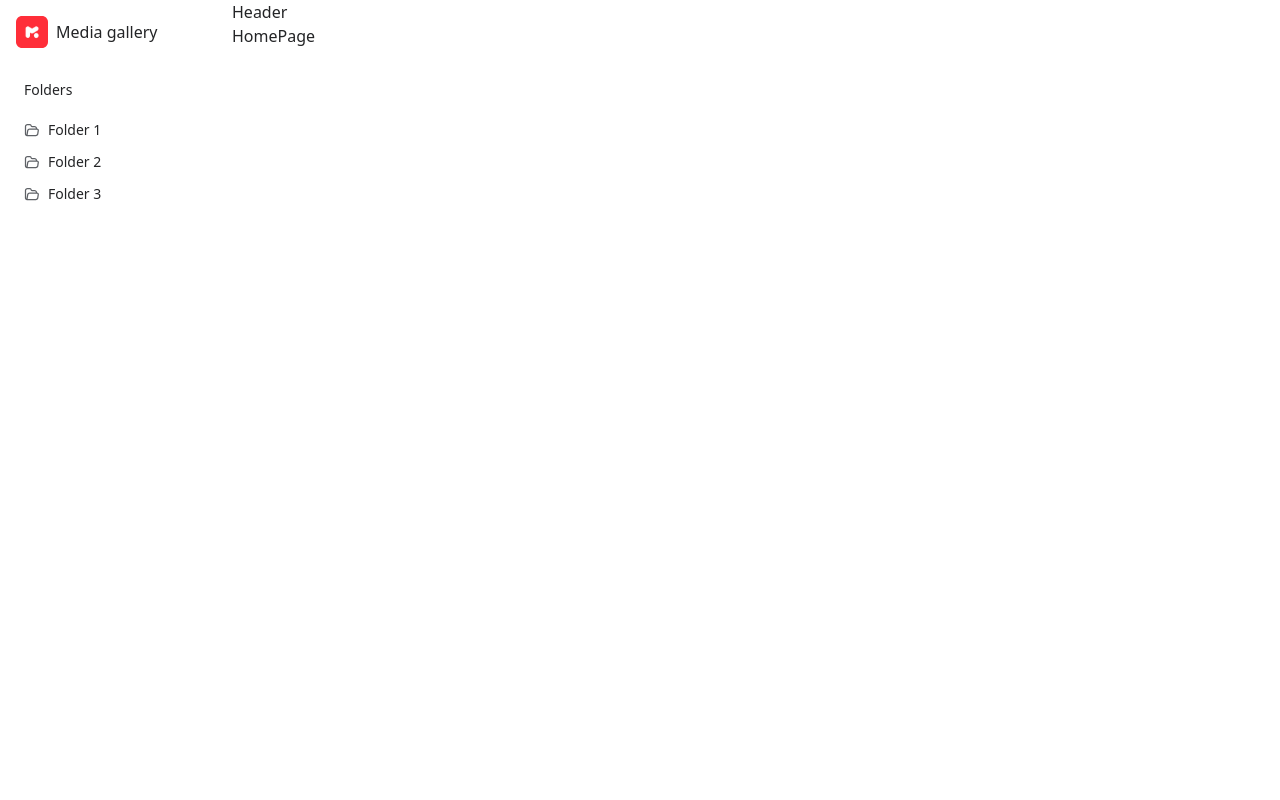
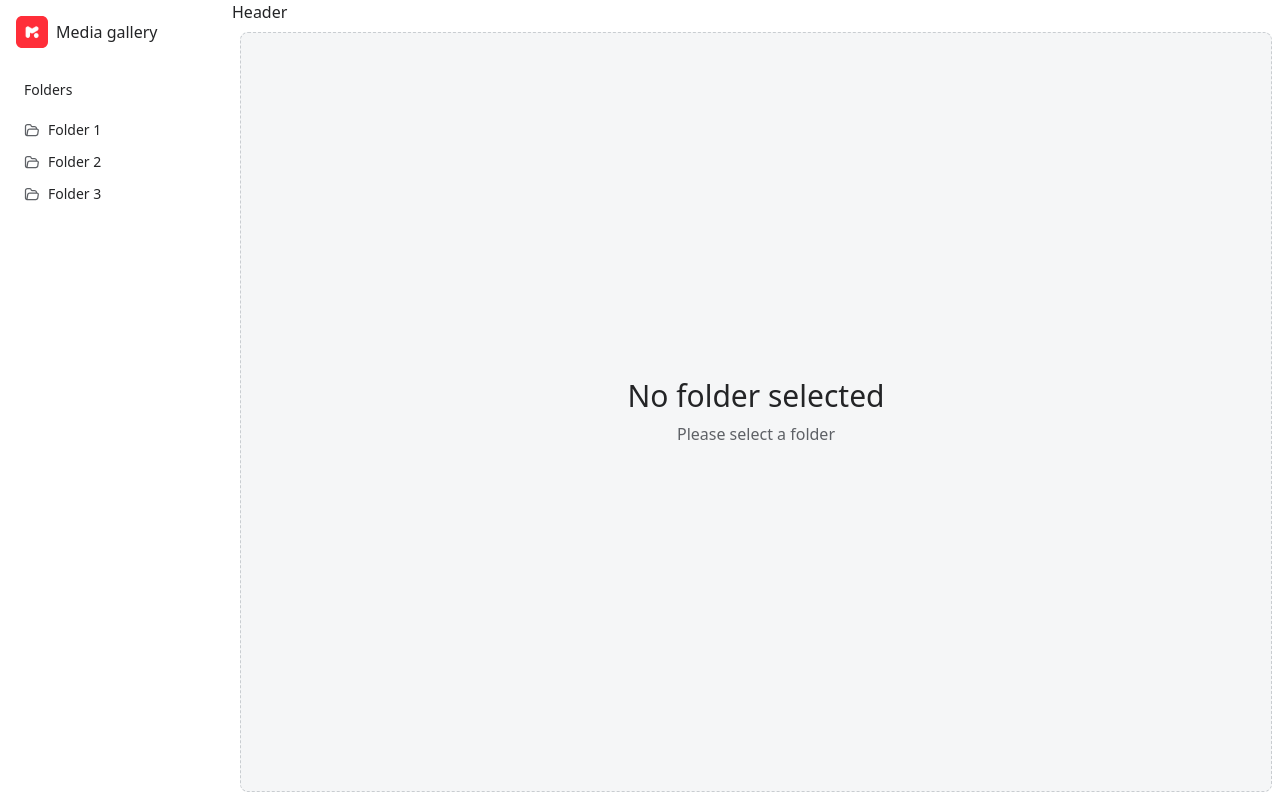
Before and after one commit to StrangerSN/media-gallery, a React (Vite) app: page / in a window 1280 px wide. Built offline with nearby package versions, Linux system fonts and the light colour scheme.

Commit message:
Add UserMessagesContainer component and integrate it into HomePage

```diff
--- /dev/null
+++ b/src/components/UserMessagesContainer.tsx
@@ -0,0 +1,21 @@
+interface Props {
+  title: string;
+  subtitle: string;
+}
+
+export default function UserMessagesContainer(props: Props) {
+  const { title, subtitle } = props;
+
+  return (
+    <section
+      className="flex flex-col gap-2 h-full items-center justify-center border-1 border-dashed border-gray-300 rounded-lg"
+      style={{ borderColor: "#C9CDD1", backgroundColor: "#F5F6F7" }}
+    >
+      <h1 className="text-3xl font-medium">{title}</h1>
+
+      <h2 className="text-base" style={{ color: "#5E6166" }}>
+        {subtitle}
+      </h2>
+    </section>
+  );
+}
--- a/src/layouts/MainLayout.tsx
+++ b/src/layouts/MainLayout.tsx
@@ -16,7 +16,7 @@ export default function MainLayout(props: Props) {
       <div className="flex flex-1 flex-col">
         <Header />
 
-        <main className="flex-1">{children}</main>
+        <main className="flex-1 p-2">{children}</main>
       </div>
     </div>
   );
--- a/src/pages/HomePage.tsx
+++ b/src/pages/HomePage.tsx
@@ -1,3 +1,10 @@
+import UserMessagesContainer from "@app/components/UserMessagesContainer";
+
 export default function HomePage() {
-  return <div>HomePage</div>;
+  return (
+    <UserMessagesContainer
+      title="No folder selected"
+      subtitle="Please select a folder"
+    />
+  );
 }
```
